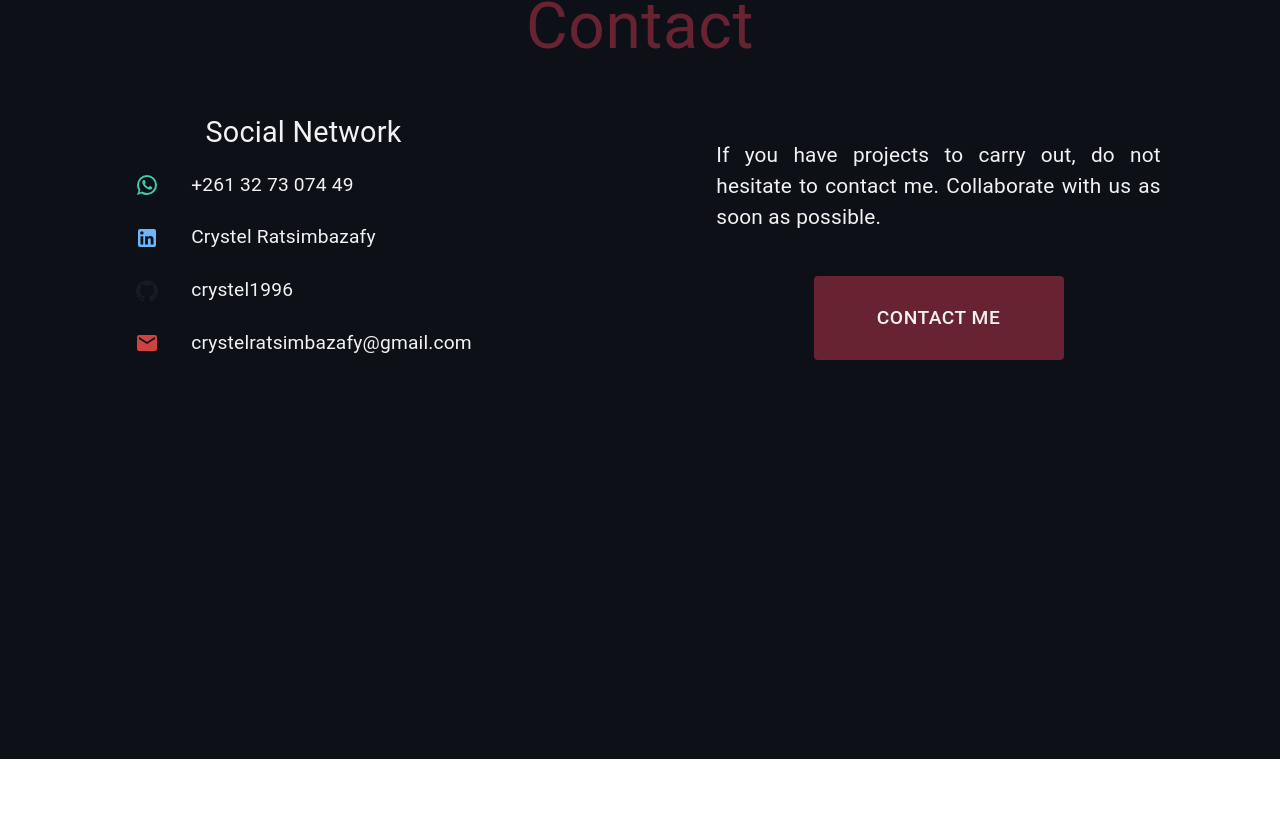
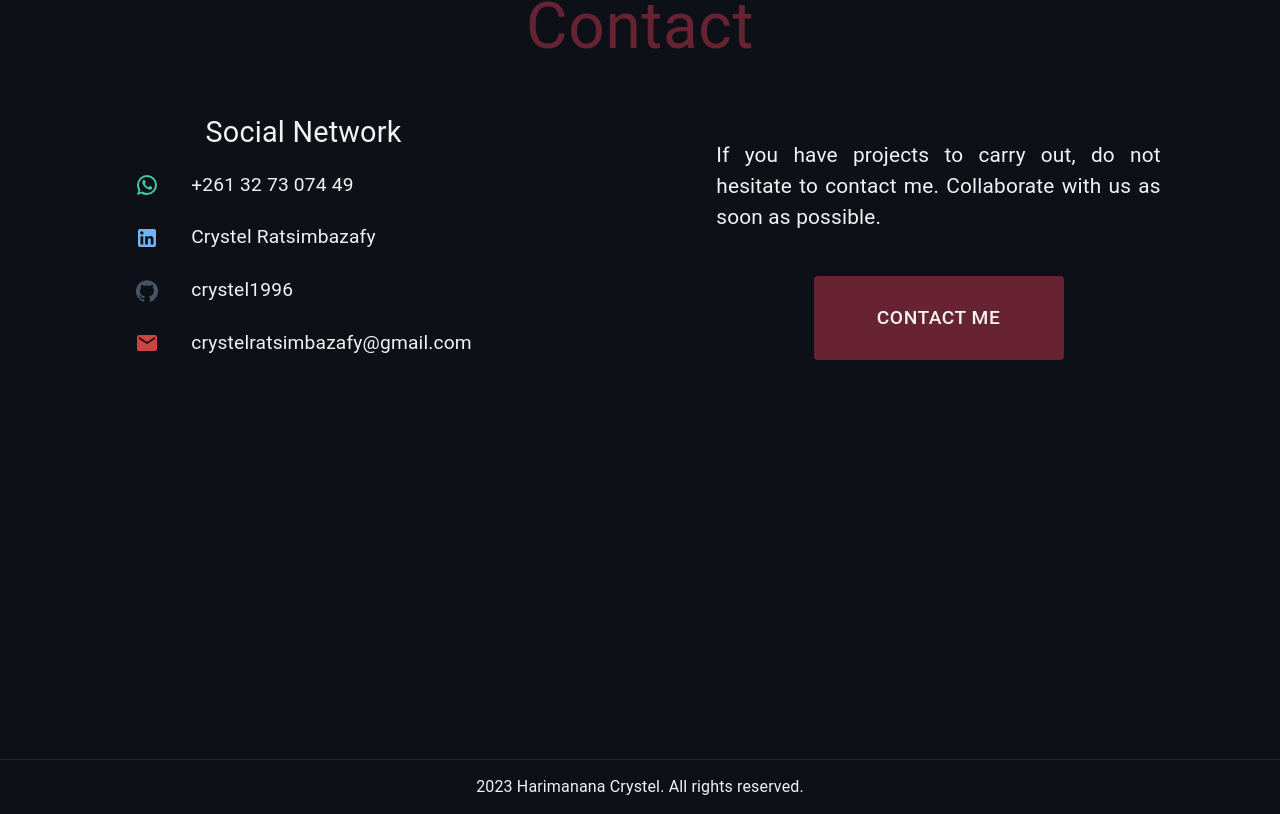
Before and after one commit to crystel1996/crystel.dev, a React (Create React App) app: page / in a window 1280 px wide. Shown: the part 3267-4081 px from the top of the page. Before the commit the page ends 4026 px from the top, so only its background shows below. Built offline with nearby package versions, Linux system fonts and the light colour scheme.

Commit message:
fix color icon github and add footer

```diff
--- a/src/Components/Contact/Contact.tsx
+++ b/src/Components/Contact/Contact.tsx
@@ -31,7 +31,7 @@ export const ContactComponent: FC<ContactComponentInterface> = (props) => {
                         </ListItem>
                         <ListItem>
                             <ListItemIcon>
-                                <GitHub htmlColor='#161b22' />
+                                <GitHub htmlColor='#485568' />
                             </ListItemIcon>
                             <ListItemText>
                                 <Typography target="_blank" component="a" href="https://github.com/crystel1996">crystel1996</Typography>
--- /dev/null
+++ b/src/Components/Footer/Footer.tsx
@@ -0,0 +1,14 @@
+import React, { FC } from 'react';
+import { FooterComponentInterface } from './interface';
+import { Box, Typography } from '@mui/material';
+
+export const FooterComponent : FC<FooterComponentInterface> = () => {
+
+    const date = new Date();
+
+    return <Box>
+        <Box>
+            <Typography> {date.getFullYear()} Harimanana Crystel. All rights reserved.</Typography>
+        </Box>
+    </Box>
+}
--- /dev/null
+++ b/src/Components/Footer/index.ts
@@ -0,0 +1 @@
+export * from './Footer';
--- /dev/null
+++ b/src/Components/Footer/interface.ts
@@ -0,0 +1 @@
+export interface FooterComponentInterface {}
--- a/src/Components/index.ts
+++ b/src/Components/index.ts
@@ -7,3 +7,4 @@ export * from './Gallery';
 export * from './Title';
 export * from './PDFViewer';
 export * from './Contact';
+export * from './Footer';
--- a/src/Pages/Home/Home.tsx
+++ b/src/Pages/Home/Home.tsx
@@ -1,6 +1,6 @@
 import React, { FC } from 'react';
 import { HomePageInterface } from './interface';
-import { AboutComponent, ContactComponent, Experience, Header, Landing, WorkComponent } from '../../Components';
+import { AboutComponent, ContactComponent, Experience, FooterComponent, Header, Landing, WorkComponent } from '../../Components';
 import { Box } from '@mui/material';
 import classes from './style.module.css';
 import classnames from 'classnames';
@@ -24,5 +24,8 @@ export const HomePage: FC<HomePageInterface> = () => {
         <Box className={classnames(classes.section, classes.contactSection)}>
             <ContactComponent />
         </Box>
+        <Box className={classnames(classes.footerSection)}>
+            <FooterComponent />
+        </Box>
     </Box>
 }
--- a/src/Pages/Home/style.module.css
+++ b/src/Pages/Home/style.module.css
@@ -19,3 +19,11 @@
 .contactSection {
     background: #0d1117;
 }
+
+.footerSection {
+    background: #0d1117;
+    color: #F2F2F2;
+    padding: 15px 0;
+    text-align: center;
+    border-top: 1px solid rgba(104, 35, 51, 0.5)
+}
```
Also changed, not shown: src/Components/Footer/style.module.css (added), src/Pages/About/About.tsx (line endings or trailing spaces).
